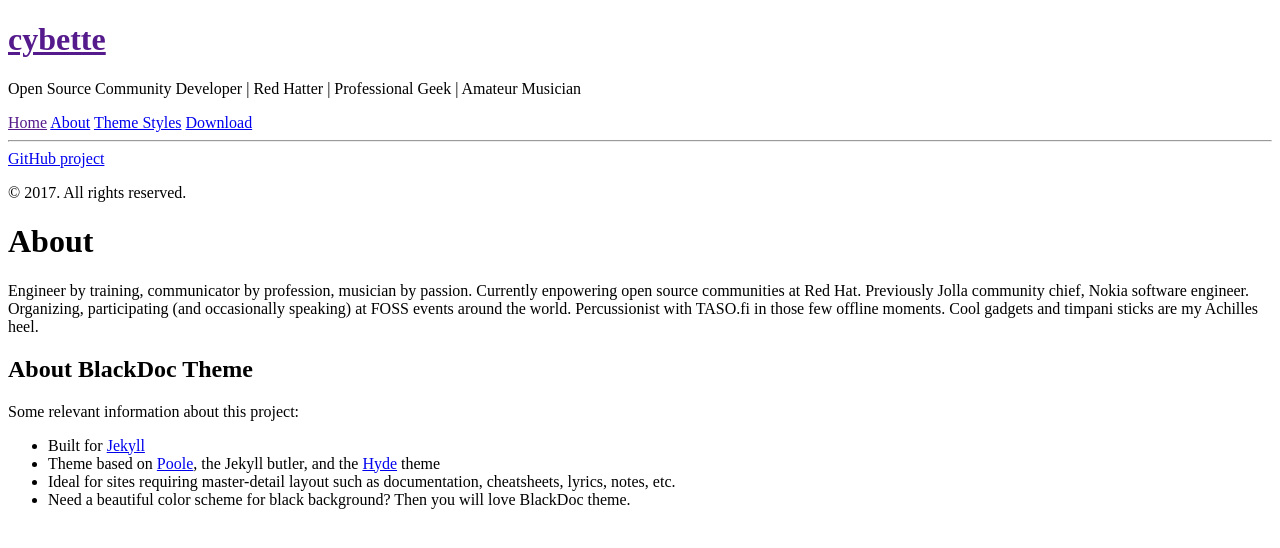
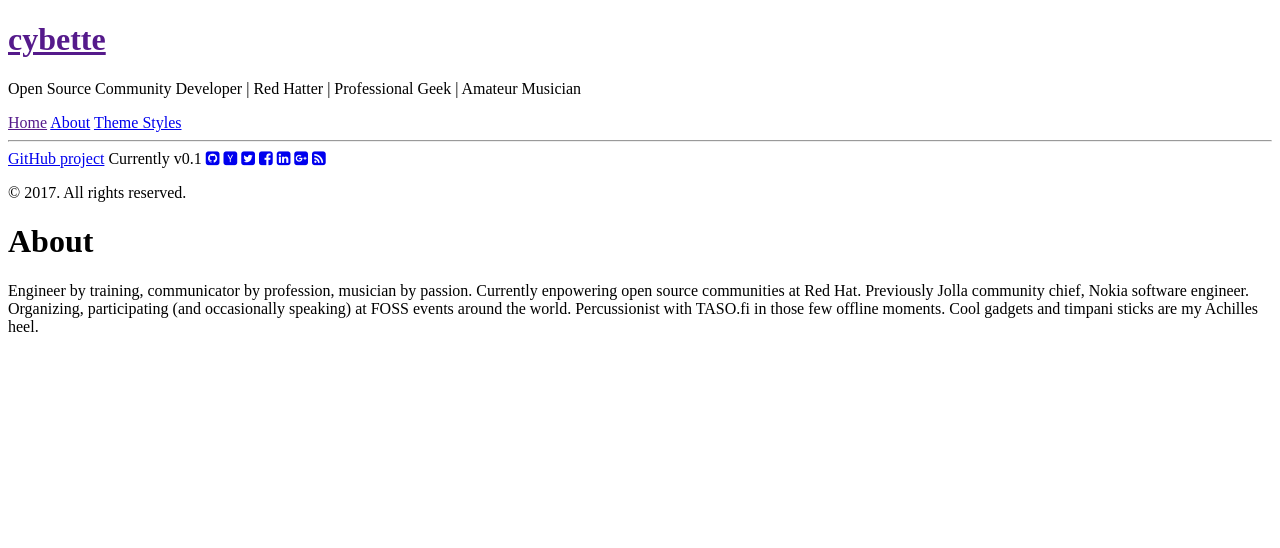
Before and after one commit to cybette/cybette.github.io, a Jekyll site: the page built from about.md, in a window 1280 px wide. Shown: the top 548 px of the page. Built offline with Jekyll 4.4.1, drawn with Linux system fonts in a browser that asks for light colours; nearby versions of some CDN libraries.

Commit message:
Personalised BlackDoc theme; added social links

```diff
--- a/_config.yml
+++ b/_config.yml
@@ -21,7 +21,19 @@ author:
 paginate:         5
 
 # Custom vars
-# version:          1.0.1
+version:          0.1
 
 github:
   repo:           https://github.com/cybette/cybette.github.io
+
+# Profile links on the left sidebar
+social:
+  github: cybette
+  hacker_news: cybette
+  twitter: cybette
+  facebook: cybette
+  linkedin: cybette
+  gplus: 110018497137161565750
+
+# Toggle link/icon to view atom feed (/atom.xml) in sidebar
+show_atom_feed: true
--- a/_includes/head.html
+++ b/_includes/head.html
@@ -26,4 +26,6 @@
 
   <!-- RSS -->
   <link rel="alternate" type="application/rss+xml" title="RSS" href="/atom.xml">
+  <!-- Font Awesome -->
+  <link href="https://maxcdn.bootstrapcdn.com/font-awesome/4.4.0/css/font-awesome.min.css" rel="stylesheet" integrity="sha256-k2/8zcNbxVIh5mnQ52A0r3a6jAgMGxFJFE2707UxGCk= sha512-ZV9KawG2Legkwp3nAlxLIVFudTauWuBpC10uEafMHYL0Sarrz5A7G79kXh5+5+woxQ5HM559XX2UZjMJ36Wplg==" crossorigin="anonymous">
 </head>
--- a/_includes/sidebar.html
+++ b/_includes/sidebar.html
@@ -26,10 +26,32 @@
         {% endif %}
       {% endfor %}
 
-      <a class="sidebar-nav-item" href="{{ site.github.repo }}/archive/master.zip">Download</a>
+      <!--<a class="sidebar-nav-item" href="{{ site.github.repo }}/archive/master.zip">Download</a>-->
       <hr>
       <a class="sidebar-nav-item" href="{{ site.github.repo }}">GitHub project</a>
-      <!--<span class="sidebar-nav-item">Currently v{{ site.version }}</span>-->
+      <span class="sidebar-nav-item">Currently v{{ site.version }}</span>
+
+      {% if site.social.github %}
+      <a title="{{ site.social.github }} on Github" href="https://github.com/{{ site.social.github }}"><i class="fa fa-github-square"></i></a>
+      {% endif %}
+      {% if site.social.hacker_news %}
+      <a title="{{ site.social.hacker_news }} on Hacker News" href="https://news.ycombinator.com/user?id={{site.social.hacker_news }}"><i class="fa fa-hacker-news"></i></a>
+      {% endif %}
+      {% if site.social.twitter %}
+      <a title="{{ site.social.twitter }} on Twitter" href="https://twitter.com/{{ site.social.twitter }}"><i class="fa fa-twitter-square"></i></a>
+      {% endif %}
+      {% if site.social.facebook %}
+      <a title="{{ site.author.name }} on Facebook" href="https://facebook.com/{{ site.social.facebook }}"><i class="fa fa-facebook-square"></i></a>
+      {% endif %}
+      {% if site.social.linkedin %}
+      <a title="{{ site.author.name }} on LinkedIn" href="https://www.linkedin.com/in/{{ site.social.linkedin }}"><i class="fa fa-linkedin-square"></i></a>
+      {% endif %}
+      {% if site.social.gplus %}
+      <a title="{{ site.author.name }} on Google Plus" href="https://plus.google.com/{{ site.social.gplus }}"><i class="fa fa-google-plus-square"></i></a>
+      {% endif %}
+      {% if site.show_atom_feed %}
+      <a title="Atom feed" id="atom" href="/atom.xml"><i class="fa fa-rss-square"></i></a>
+      {% endif %}
     </nav>
 
     <p>&copy; {{ site.time | date: '%Y' }}. All rights reserved.</p>
--- a/_layouts/default.html
+++ b/_layouts/default.html
@@ -3,7 +3,7 @@
 
   {% include head.html %}
 
-  <body  class="theme-base-cc">
+  <body>
 
     {% include sidebar.html %}
 
--- a/about.md
+++ b/about.md
@@ -6,12 +6,3 @@ title: About
 <p class="message">
 Engineer by training, communicator by profession, musician by passion. Currently enpowering open source communities at Red Hat. Previously Jolla community chief, Nokia software engineer. Organizing, participating (and occasionally speaking) at FOSS events around the world. Percussionist with TASO.fi in those few offline moments. Cool gadgets and timpani sticks are my Achilles heel.
 </p>
-
-## About BlackDoc Theme
-
-Some relevant information about this project:
-
-* Built for [Jekyll](http://jekyllrb.com)
-* Theme based on [Poole](http://getpoole.com), the Jekyll butler, and the [Hyde](http://hyde.getpoole.com) theme
-* Ideal for sites requiring master-detail layout such as documentation, cheatsheets, lyrics, notes, etc.
-* Need a beautiful color scheme for black background? Then you will love BlackDoc theme.
```
Also changed, not shown: README.md, public/images/reverse-screenshot.png (deleted), 1 other file.
